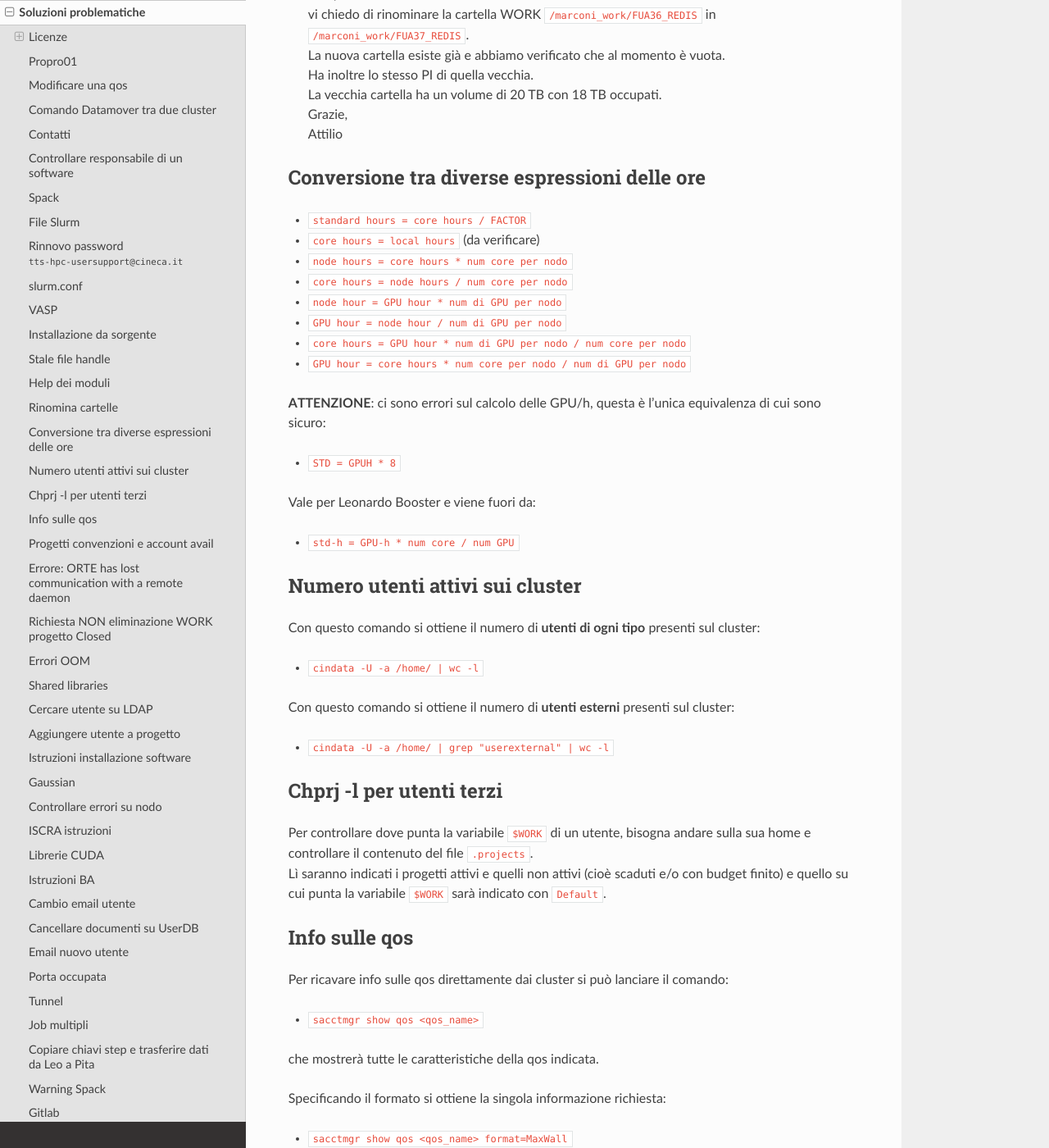
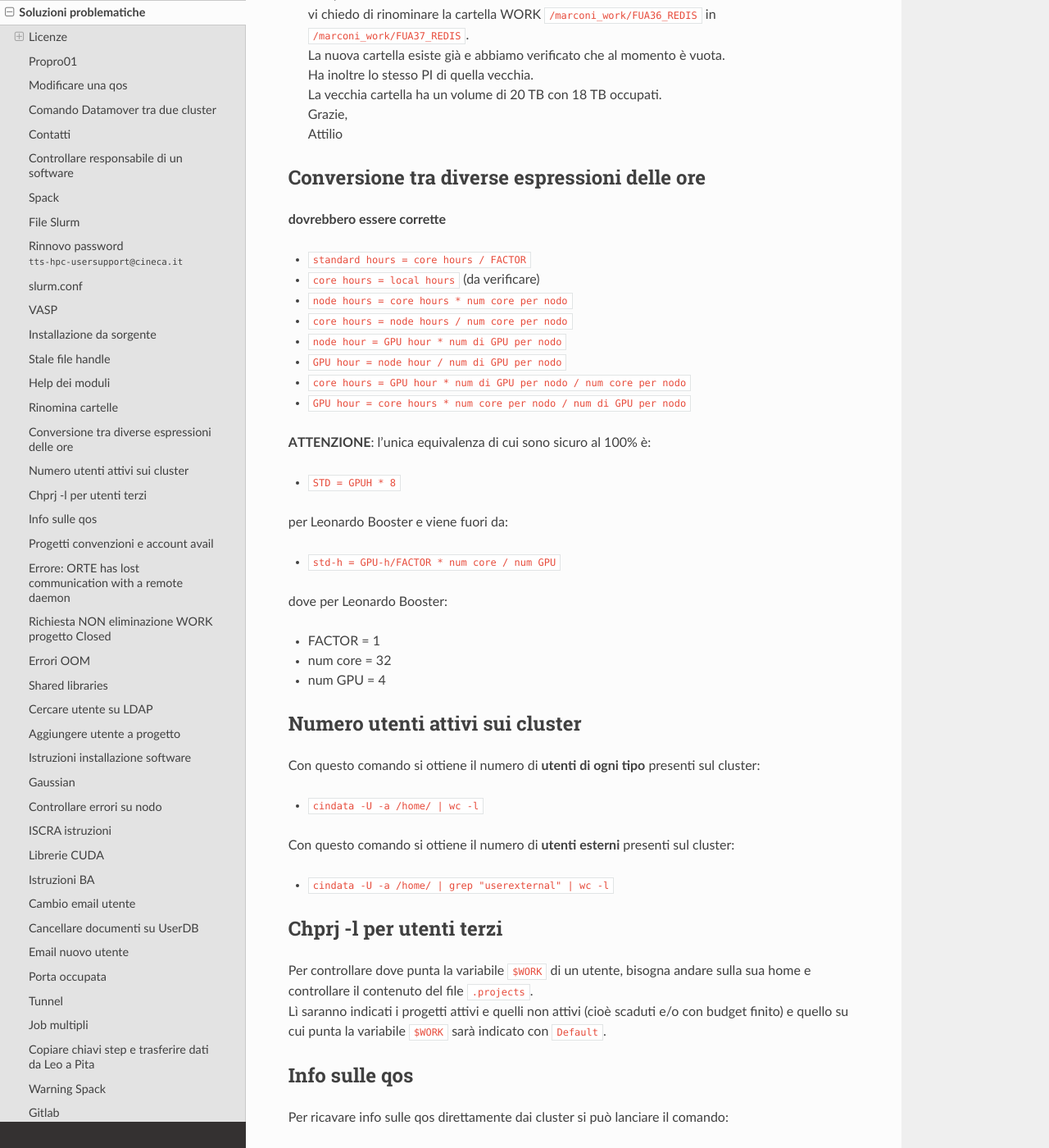
Before and after one commit to Plraska707/appunti_di_lavoro, a Sphinx documentation site: the page built from docs/source/soluzioni_problematiche.md, in a window 1280 px wide and 1400 px high, scrolled down 8431 px. Shown: the whole window at 82% size. Built offline with Sphinx 7.4.7 and the Read the Docs theme 3.1.0, drawn with Linux system fonts in a browser that asks for light colours.

Commit message:
modifica conversioni std-h

```diff
--- a/docs/source/soluzioni_problematiche.md
+++ b/docs/source/soluzioni_problematiche.md
@@ -306,6 +306,8 @@ Inviare poi una richiesta di questo tipo ai sistemisti:
 
 ## Conversione tra diverse espressioni delle ore
 
+**dovrebbero essere corrette**
+
 - `standard hours = core hours / FACTOR`
 - `core hours = local hours` (da verificare)
 - `node hours = core hours * num core per nodo`
@@ -315,13 +317,18 @@ Inviare poi una richiesta di questo tipo ai sistemisti:
 - `core hours = GPU hour * num di GPU per nodo / num core per nodo`
 - `GPU hour = core hours * num core per nodo / num di GPU per nodo`
 
-**ATTENZIONE**: ci sono errori sul calcolo delle GPU/h, questa è l'unica equivalenza di cui sono sicuro:
+**ATTENZIONE**: l'unica equivalenza di cui sono sicuro al 100% è:
 
 - `STD = GPUH * 8`
 
-Vale per Leonardo Booster e viene fuori da:
+per Leonardo Booster e viene fuori da:
 
-- `std-h = GPU-h * num core / num GPU`
+- `std-h = GPU-h/FACTOR * num core / num GPU`
+
+dove per Leonardo Booster:
+- FACTOR = 1
+- num core = 32
+- num GPU = 4
 
 ## Numero utenti attivi sui cluster
 
```
